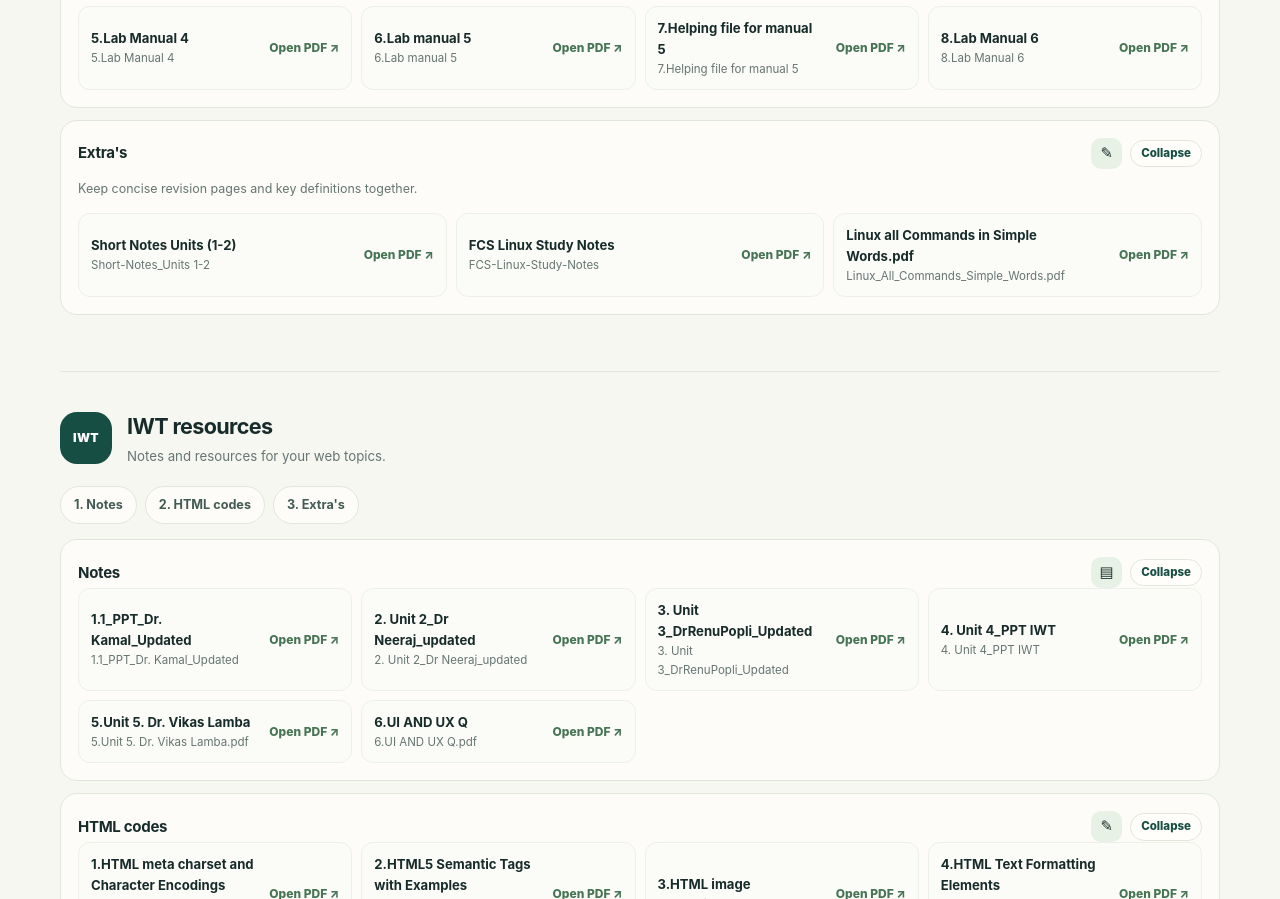
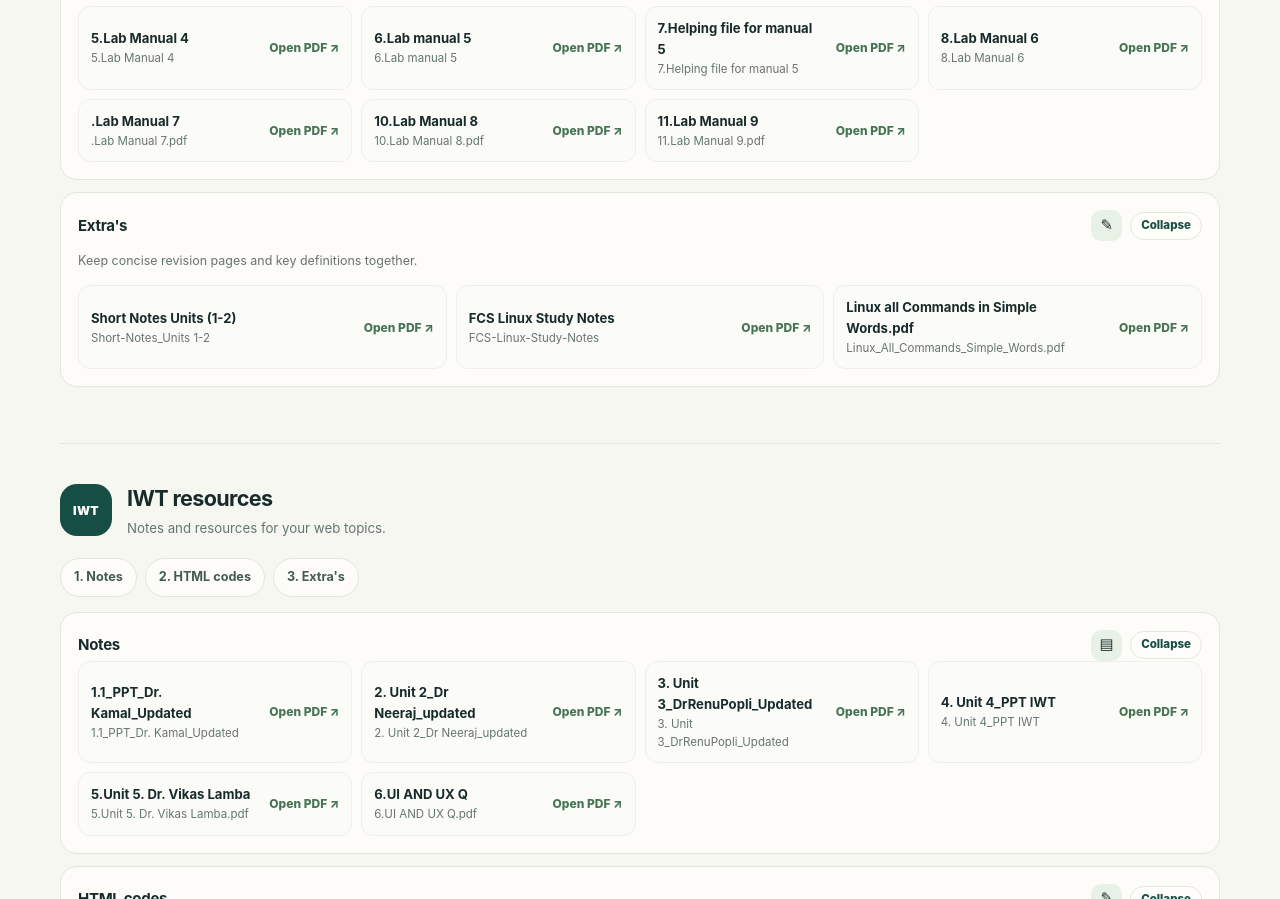
Before and after one commit to Aditya-Verma-06/studydesk, a plain HTML site: page index.html in a window 1280 px wide. Shown: the part 2948-3847 px from the top of the page. Drawn offline with Linux system fonts and the light colour scheme.

Commit message:
Update index.html

```diff
--- a/index.html
+++ b/index.html
@@ -431,6 +431,18 @@
                     <span><strong>8.Lab Manual 6</strong><small>8.Lab Manual 6</small></span>
                     <span style="flex: 0 0 auto; color: #477454; font-size: .75rem; font-weight: 850;">Open PDF ↗</span>
                 </a>
+                <a class="manual-row" href="study-files/FCS/labmanual/9.Lab Manual 7.pdf" target="_blank" rel="noopener noreferrer" aria-label="Open .Lab Manual 7 in a new tab" style="color: inherit; text-decoration: none;">
+                    <span><strong>.Lab Manual 7</strong><small>.Lab Manual 7.pdf</small></span>
+                    <span style="flex: 0 0 auto; color: #477454; font-size: .75rem; font-weight: 850;">Open PDF ↗</span>
+                </a>
+                <a class="manual-row" href="study-files/FCS/labmanual/10.Lab Manual 8.pdf" target="_blank" rel="noopener noreferrer" aria-label="Open 10.Lab Manual 8 in a new tab" style="color: inherit; text-decoration: none;">
+                    <span><strong>10.Lab Manual 8</strong><small>10.Lab Manual 8.pdf</small></span>
+                    <span style="flex: 0 0 auto; color: #477454; font-size: .75rem; font-weight: 850;">Open PDF ↗</span>
+                </a>
+                <a class="manual-row" href="study-files/FCS/labmanual/11.Lab Manual 9.pdf" target="_blank" rel="noopener noreferrer" aria-label="Open 11.Lab Manual 9 in a new tab" style="color: inherit; text-decoration: none;">
+                    <span><strong>11.Lab Manual 9</strong><small>11.Lab Manual 9.pdf</small></span>
+                    <span style="flex: 0 0 auto; color: #477454; font-size: .75rem; font-weight: 850;">Open PDF ↗</span>
+                </a>
               </div>
             </article>
             <article class="category-card" id="fcs-extras" style="grid-column: 1 / -1;">
```
